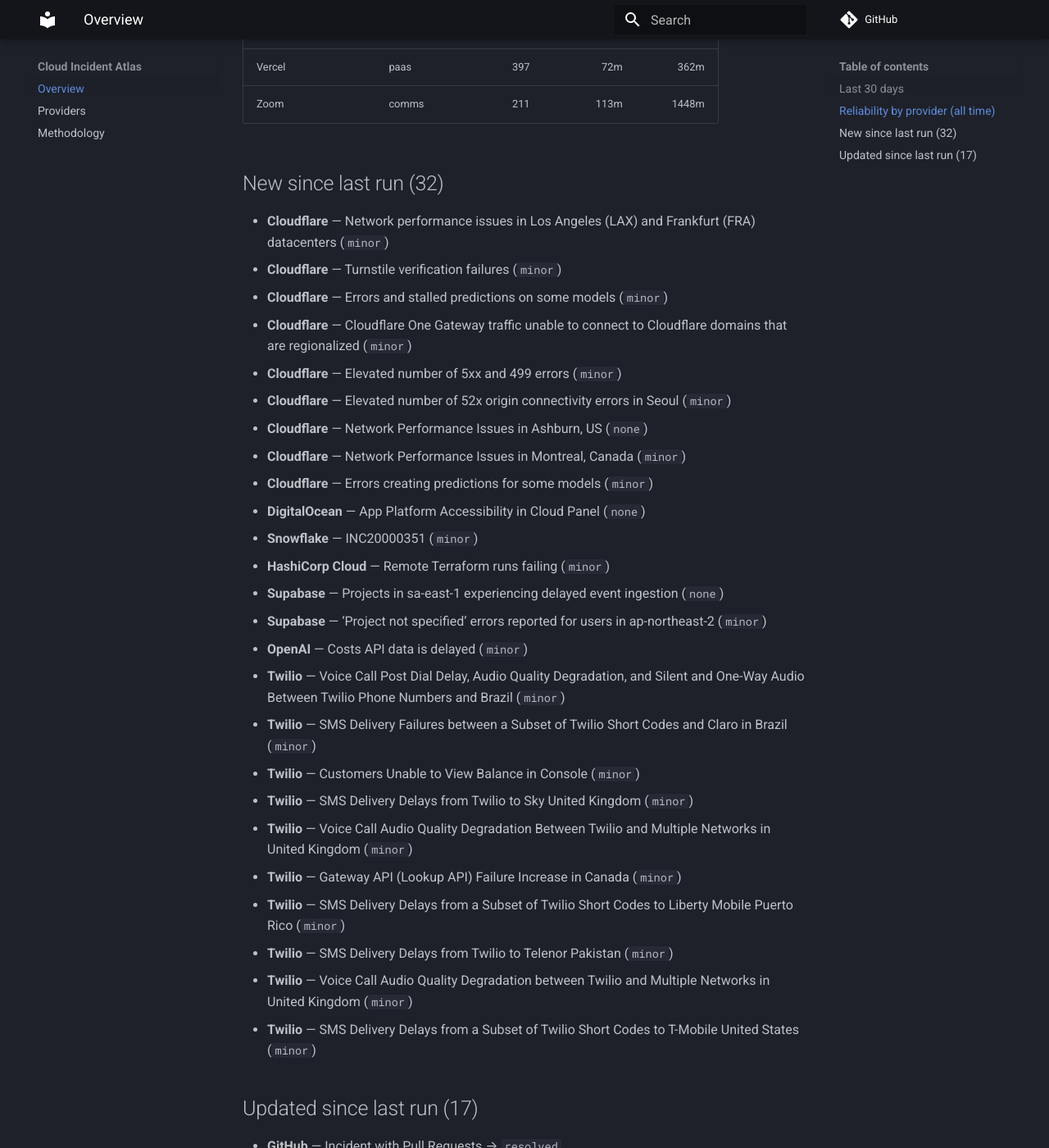
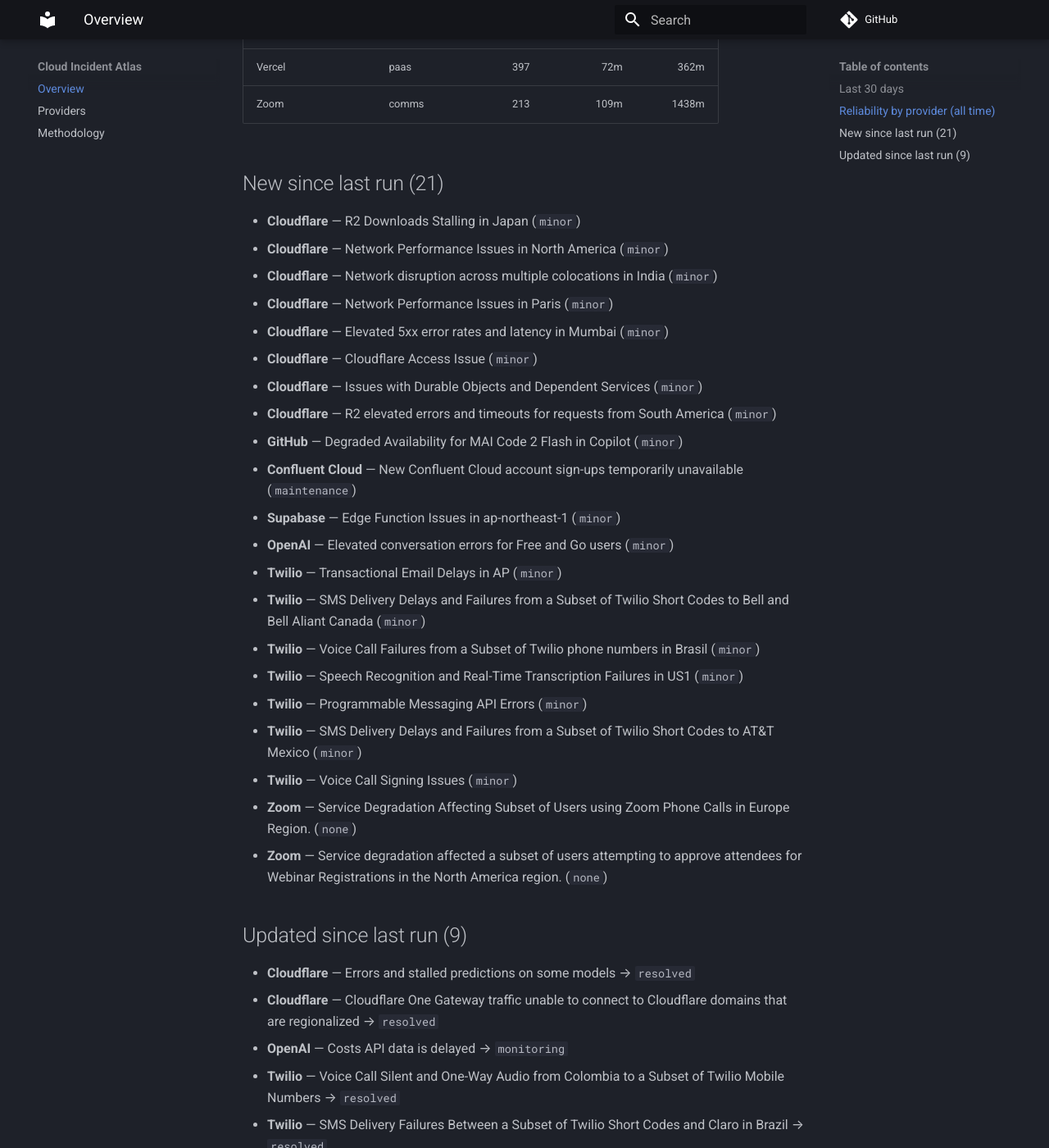
Before and after one commit to ayushgupta07xx/cloud-incident-atlas, an MkDocs documentation site: the page built from docs/index.md, in a window 1280 px wide and 1400 px high, scrolled down 1479 px. Shown: the whole window at 82% size. Built offline with MkDocs 1.6.1 and Material for MkDocs 9.7.7, drawn with Linux system fonts in a browser that asks for light colours; comment, search, counter and statistics services are not loaded; some of the changed text lies outside the part shown.

Commit message:
docs: refresh digest and charts
Regenerated from the corpus by the ingest pipeline.

Run: https://github.com/ayushgupta07xx/cloud-incident-atlas/actions/runs/44336657185

Co-authored-by: github-actions[bot] <41898282+github-actions[bot]@users.noreply.github.com>

```diff
--- a/docs/index.md
+++ b/docs/index.md
@@ -1,11 +1,11 @@
 # Cloud Incident Atlas
 
-Cross-vendor incident data for 25 providers. Corpus: **24,085 incidents**. Updated 2026-11-17.
+Cross-vendor incident data for 25 providers. Corpus: **24,106 incidents**. Updated 2026-11-18.
 
 ## Last 30 days
 
-- Incidents recorded: **520**
-- Major or worse: **62**
+- Incidents recorded: **530**
+- Major or worse: **61**
 
 ## Reliability by provider (all time)
 
@@ -15,75 +15,63 @@ Cross-vendor incident data for 25 providers. Corpus: **24,085 incidents**. Updat
 | Amazon Web Services | cloud | 97 | — | — |
 | Microsoft Azure | cloud | 1 | — | — |
 | CircleCI | devtools | 324 | 69m | 481m |
-| Cloudflare | cdn | 6880 | 239m | 508m |
-| Confluent Cloud | data | 268 | 194m | 1592m |
+| Cloudflare | cdn | 6888 | 239m | 509m |
+| Confluent Cloud | data | 269 | 194m | 1592m |
 | Datadog | observability | 128 | 72m | 224m |
 | DigitalOcean | cloud | 512 | 144m | 571m |
 | Discord | comms | 228 | 56m | 295m |
 | Elastic Cloud | observability | 265 | 192m | 1462m |
 | Google Cloud Platform | cloud | 8 | 504m | — |
-| GitHub | devtools | 674 | 67m | 283m |
+| GitHub | devtools | 675 | 67m | 282m |
 | Grafana Cloud | observability | 805 | 93m | 1136m |
 | HashiCorp Cloud | devtools | 47 | 160m | 1494m |
 | MongoDB Atlas | data | 279 | 120m | 1403m |
 | Netlify | paas | 235 | 41m | 236m |
 | New Relic | observability | 112 | 63m | 306m |
 | npm | devtools | 69 | 107m | 340m |
-| OpenAI | ai | 144 | 111m | 726m |
+| OpenAI | ai | 145 | 113m | 721m |
 | Sentry | observability | 354 | 84m | 354m |
 | Snowflake | data | 216 | 121m | 598m |
-| Supabase | paas | 466 | 148m | 1242m |
-| Twilio | comms | 11326 | 272m | 1131m |
+| Supabase | paas | 467 | 148m | 1240m |
+| Twilio | comms | 11333 | 272m | 1132m |
 | Vercel | paas | 397 | 72m | 362m |
-| Zoom | comms | 211 | 113m | 1448m |
+| Zoom | comms | 213 | 109m | 1438m |
 
-## New since last run (32)
+## New since last run (21)
 
-- **Cloudflare** — Network performance issues in Los Angeles (LAX) and Frankfurt (FRA) datacenters (`minor`)
-- **Cloudflare** — Turnstile verification failures (`minor`)
-- **Cloudflare** — Errors and stalled predictions on some models (`minor`)
-- **Cloudflare** — Cloudflare One Gateway traffic unable to connect to Cloudflare domains that are regionalized (`minor`)
-- **Cloudflare** — Elevated number of 5xx and 499 errors (`minor`)
-- **Cloudflare** — Elevated number of 52x origin connectivity errors in Seoul (`minor`)
-- **Cloudflare** — Network Performance Issues in Ashburn, US (`none`)
-- **Cloudflare** — Network Performance Issues in Montreal, Canada (`minor`)
-- **Cloudflare** — Errors creating predictions for some models (`minor`)
-- **DigitalOcean** — App Platform Accessibility in Cloud Panel (`none`)
-- **Snowflake** — INC20000351 (`minor`)
-- **HashiCorp Cloud** — Remote Terraform runs failing (`minor`)
-- **Supabase** — Projects in sa-east-1 experiencing delayed event ingestion (`none`)
-- **Supabase** — ‘Project not specified’ errors reported for users in ap-northeast-2 (`minor`)
-- **OpenAI** — Costs API data is delayed (`minor`)
-- **Twilio** — Voice Call Post Dial Delay, Audio Quality Degradation, and Silent and One-Way Audio Between Twilio Phone Numbers and Brazil (`minor`)
-- **Twilio** — SMS Delivery Failures between a Subset of Twilio Short Codes and Claro in Brazil (`minor`)
-- **Twilio** — Customers Unable to View Balance in Console (`minor`)
-- **Twilio** — SMS Delivery Delays from Twilio to Sky United Kingdom (`minor`)
-- **Twilio** — Voice Call Audio Quality Degradation Between Twilio and Multiple Networks in United Kingdom (`minor`)
-- **Twilio** — Gateway API (Lookup API) Failure Increase in Canada (`minor`)
-- **Twilio** — SMS Delivery Delays from a Subset of Twilio Short Codes to Liberty Mobile Puerto Rico (`minor`)
-- **Twilio** — SMS Delivery Delays from Twilio to Telenor Pakistan (`minor`)
-- **Twilio** — Voice Call Audio Quality Degradation between Twilio and Multiple Networks in United Kingdom (`minor`)
-- **Twilio** — SMS Delivery Delays from a Subset of Twilio Short Codes to T-Mobile United States (`minor`)
+- **Cloudflare** — R2 Downloads Stalling in Japan (`minor`)
+- **Cloudflare** — Network Performance Issues in North America (`minor`)
+- **Cloudflare** — Network disruption across multiple colocations in India (`minor`)
+- **Cloudflare** — Network Performance Issues in Paris (`minor`)
+- **Cloudflare** — Elevated 5xx error rates and latency in Mumbai (`minor`)
+- **Cloudflare** — Cloudflare Access Issue (`minor`)
+- **Cloudflare** — Issues with Durable Objects and Dependent Services (`minor`)
+- **Cloudflare** — R2 elevated errors and timeouts for requests from South America (`minor`)
+- **GitHub** — Degraded Availability for MAI Code 2 Flash in Copilot (`minor`)
+- **Confluent Cloud** — New Confluent Cloud account sign-ups temporarily unavailable (`maintenance`)
+- **Supabase** — Edge Function Issues in ap-northeast-1 (`minor`)
+- **OpenAI** — Elevated conversation errors for Free and Go users (`minor`)
+- **Twilio** — Transactional Email Delays in AP (`minor`)
+- **Twilio** — SMS Delivery Delays and Failures from a Subset of Twilio Short Codes to Bell and Bell Aliant Canada (`minor`)
+- **Twilio** — Voice Call Failures from a Subset of Twilio phone numbers in Brasil (`minor`)
+- **Twilio** — Speech Recognition and Real-Time Transcription Failures in US1 (`minor`)
+- **Twilio** — Programmable Messaging API Errors (`minor`)
+- **Twilio** — SMS Delivery Delays and Failures from a Subset of Twilio Short Codes to AT&T Mexico (`minor`)
+- **Twilio** — Voice Call Signing Issues (`minor`)
+- **Zoom** — Service Degradation Affecting Subset of Users using Zoom Phone Calls in Europe Region. (`none`)
+- **Zoom** — Service degradation affected a subset of users attempting to approve attendees for Webinar Registrations in the North America region. (`none`)
 
-## Updated since last run (17)
+## Updated since last run (9)
 
-- **GitHub** — Incident with Pull Requests → `resolved`
-- **GitHub** — Incident with Webhooks API → `resolved`
-- **GitHub** — Increased timeouts due to surge in anonymous users → `resolved`
-- **GitHub** — Increase in timeouts for some unauthenticated users → `resolved`
-- **GitHub** — Incident with Pull Requests, Git Operations and Issues → `resolved`
-- **GitHub** — Increased task-related errors for Copilot Mission Control → `resolved`
-- **GitHub** — Incident with API, Git, and Copilot requests → `resolved`
-- **GitHub** — Elevated errors on GPT-5.4 Nano → `resolved`
-- **GitHub** — Incident with Actions, Issues, API Requests and Pull Requests → `resolved`
-- **GitHub** — Project updates delayed → `resolved`
-- **GitHub** — Delays for Pull Requests and Webhook deliveries → `resolved`
-- **Twilio** — SMS Delivery Receipt Failures from Twilio to Claro Costa Rica → `resolved`
-- **Twilio** — SMS Delivery Receipt Delays from a Subset of Twilio Short Codes to Multiple Networks in New Zealand → `resolved`
-- **Twilio** — SMS Delivery Delays from Twilio to MTN/Libertis Congo → `resolved`
-- **Twilio** — Silent Network Authentication (SNA) Missing Redirects in Philippines → `resolved`
-- **Twilio** — SMS Delivery Delays from Twilio to Brisanet Servicos De Telecomunicacoes SA Brazil → `monitoring`
-- **Twilio** — Voice Call Silent and One-Way Audio from Colombia to a Subset of Twilio Phone Numbers → `identified`
+- **Cloudflare** — Errors and stalled predictions on some models → `resolved`
+- **Cloudflare** — Cloudflare One Gateway traffic unable to connect to Cloudflare domains that are regionalized → `resolved`
+- **OpenAI** — Costs API data is delayed → `monitoring`
+- **Twilio** — Voice Call Silent and One-Way Audio from Colombia to a Subset of Twilio Mobile Numbers → `resolved`
+- **Twilio** — SMS Delivery Failures Between a Subset of Twilio Short Codes and Claro in Brazil → `resolved`
+- **Twilio** — SMS Delivery Delays from a Subset of Twilio Short Codes to Liberty Mobile Puerto Rico → `resolved`
+- **Twilio** — SMS Delivery Delays from Twilio to Brisanet Servicos De Telecomunicacoes SA Brazil → `resolved`
+- **Twilio** — Voice Call Audio Quality Degradation and Post Dial Delay and Silent and One-Way Audio Between Twilio and Brazil → `identified`
+- **Twilio** — Voice Call Audio Quality Degradation between Twilio Phone Numbers and Multiple Networks in United Kingdom → `monitoring`
 
 ---
 
```
Also changed, not shown: README.md (+7 -12 lines), docs/providers.md (+13 -13 lines), docs/img/mttr.svg, docs/img/timeline.svg.
